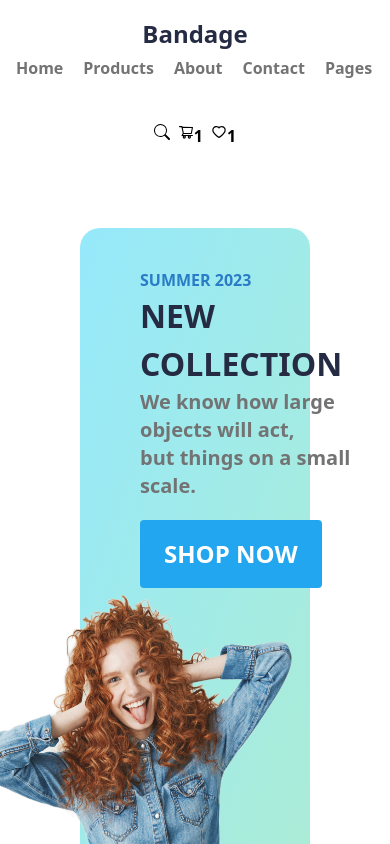
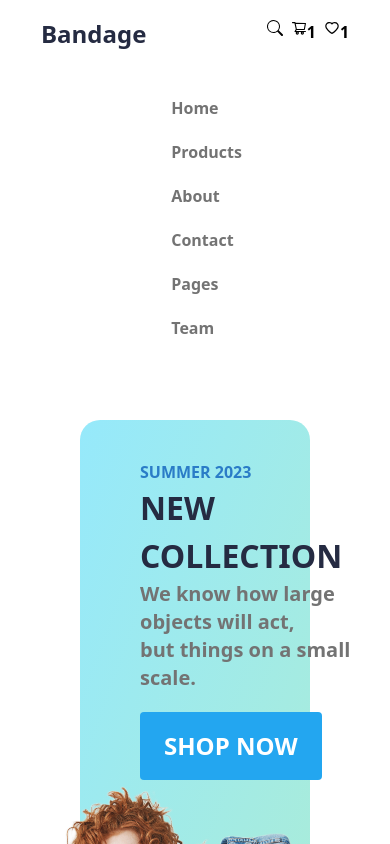
Before and after one commit to KrieqqeR/e-commercesite, a React (Create React App) app: page / in a window 390 px wide. Shown: the top 844 px of the page. Built offline with nearby package versions, Linux system fonts and the light colour scheme.

Commit message:
Team Page mobile version is done...

```diff
--- a/src/components/ProductCard.js
+++ b/src/components/ProductCard.js
@@ -26,7 +26,7 @@ export default function ProductCard() {
             <div className='flex flex-wrap flex-col'>
                 <img src={kucukBeyaz} className='absolute mobile:pl-60 mobile:hidden'></img>
                 <img src={buyukBeyaz} className='absolute right-12 z-1 mobile:hidden'></img>
-                <img className='w-[42.2rem] h-[42.2rem] h:[10rem] absolute right-4 top-40 z-2  mobile:w-[20rem] mobile:h-[20rem] mobile:mt-[24.2rem] mobile:mr-[5rem]' src={kızResim} alt='Resim'></img>
+                <img className='w-[42.2rem] h-[42.2rem] h:[10rem] absolute right-4 top-40 z-2  mobile:w-[20rem] mobile:h-[20rem] mobile:mt-[36.2rem] mobile:mr-[5rem]' src={kızResim} alt='Resim'></img>
             </div>
         </div>
     )
--- a/src/components/TeamPageFreeTrial.js
+++ b/src/components/TeamPageFreeTrial.js
@@ -2,7 +2,7 @@ import React from 'react'
 
 export default function TeamPageFreeTrial() {
     return (
-        <div className='w-[70rem] mx-auto text-center py-[5rem] '>
+        <div className='w-[70rem] mobile:w-[20rem] mx-auto text-center py-[5rem] '>
             <h1 className='text-[#252B42] text-[2.5rem] font-bold'>Start your 14 days free trial</h1>
             <p className='my-[1.88rem] text-[#737373] font-semibold'>Met minim Mollie non desert Alamo est sit cliquey dolordo met sent. RELIT official consequent.</p>
             <button className='mb-[1.88rem] px-[2.5rem] py-[1rem] bg-[#23A6F0] text-[#FFFFFF] font-bold rounded'>Try it free now</button>
--- a/src/components/TeamPageHeroes.js
+++ b/src/components/TeamPageHeroes.js
@@ -7,9 +7,9 @@ import Picture4 from "../assets/TeamPageBlueJEan.png"
 
 export default function TeamPageHeroes() {
     return (
-        <div className='my-20 flex'>
+        <div className='my-20 flex mobile:flex-col mobile:gap-y-6'>
             {/* Sol Kısım */}
-            <img className='min-w-[50%] mr-4' src={redGirl} alt='resim'  />
+            <img className='min-w-[50%] mr-4 mobile:w-full' src={redGirl} alt='resim'  />
             {/* Sağ Kısım */}
             <div className='flex gap-4 min-w-[50%]'>
                 <div className='flex flex-col justify-center items-center h-[100%] w-[50%]'>
--- a/src/components/TeamPageInnovation.js
+++ b/src/components/TeamPageInnovation.js
@@ -2,7 +2,7 @@ import React from 'react'
 
 export default function TeamPageInnovation() {
     return (
-        <div className='w-[70rem] mx-auto mt-20'>
+        <div className='w-[70rem] mobile:w-[20rem] mx-auto mt-20'>
             <div className='text-center'>
                 <h5 className='text-[#737373] font-semibold'>WHAT WE DO</h5>
                 <h1 className='text-[#252B42] text-[3.625rem] font-bold py-4'>Innovation tailored for you</h1>
--- a/src/components/TeamPageMeetOurTeam.js
+++ b/src/components/TeamPageMeetOurTeam.js
@@ -18,7 +18,7 @@ export default function TeamPageMeetOurTeam() {
 
                 {/* Maplenen yer */}
 
-                <div className='w-[70rem] flex flex-wrap justify-around'>
+                <div className='w-[70rem] mobile:w-[20rem] flex flex-wrap justify-around'>
                     {data.TeamPageTeamCard.map((eleman, index) => (
                         <div key={index} className='w-[20rem] cursor-pointer mt-20'>
                             <img src={eleman.resim} alt='resim' />
--- a/src/layouts/Header.js
+++ b/src/layouts/Header.js
@@ -44,15 +44,16 @@ export default function Header() {
             <div className="mt-4 ">
                 <div className="text-black flex flex-wrap  justify-between mx-16 mobile:mx-4">
                     <h1 className="text-[1.5rem] font-bold text-[#252B42] mobile:mx-auto">Bandage</h1>
-                    <div className="flex  gap-5 mr-80 mt-1">
+                    <div className="flex mobile:flex-col mobile:mr-0 mobile:mt-20 gap-5 mr-80 mt-1">
                         <NavLink to={"/"} className="text-[#737373] font-bold" >Home</NavLink>
                         <NavLink to={"/products"} className="text-[#737373] font-bold" >Products</NavLink>
                         <NavLink to={"/about"} className="text-[#737373] font-bold" >About</NavLink>
                         <NavLink to={"/contact"} className="text-[#737373] font-bold" >Contact</NavLink>
                         <NavLink to={"/productlistpage"} className="text-[#737373] font-bold" >Pages</NavLink>
-                        <NavLink to={"/pricing"} className="text-[#737373] font-bold" >Pricing</NavLink>
+                        {/* <NavLink to={"/pricing"} className="text-[#737373] font-bold" >Pricing</NavLink> */}
+                        <NavLink to={"/team"} className="text-[#737373] font-bold" >Team</NavLink>
                     </div>
-                    <div className="flex gap-2 font-bold mobile:mt-10 mobile:mx-auto">
+                    <div className="flex gap-2 font-bold mobile:mt-0 mobile:mx-auto">
                         <BiUserCircle className="mt-1 cursor-pointer mobile:hidden" />
                         <p className="cursor-pointer mobile:hidden">Login / Register </p>
                         <BsSearch className="mt-1" />
```
